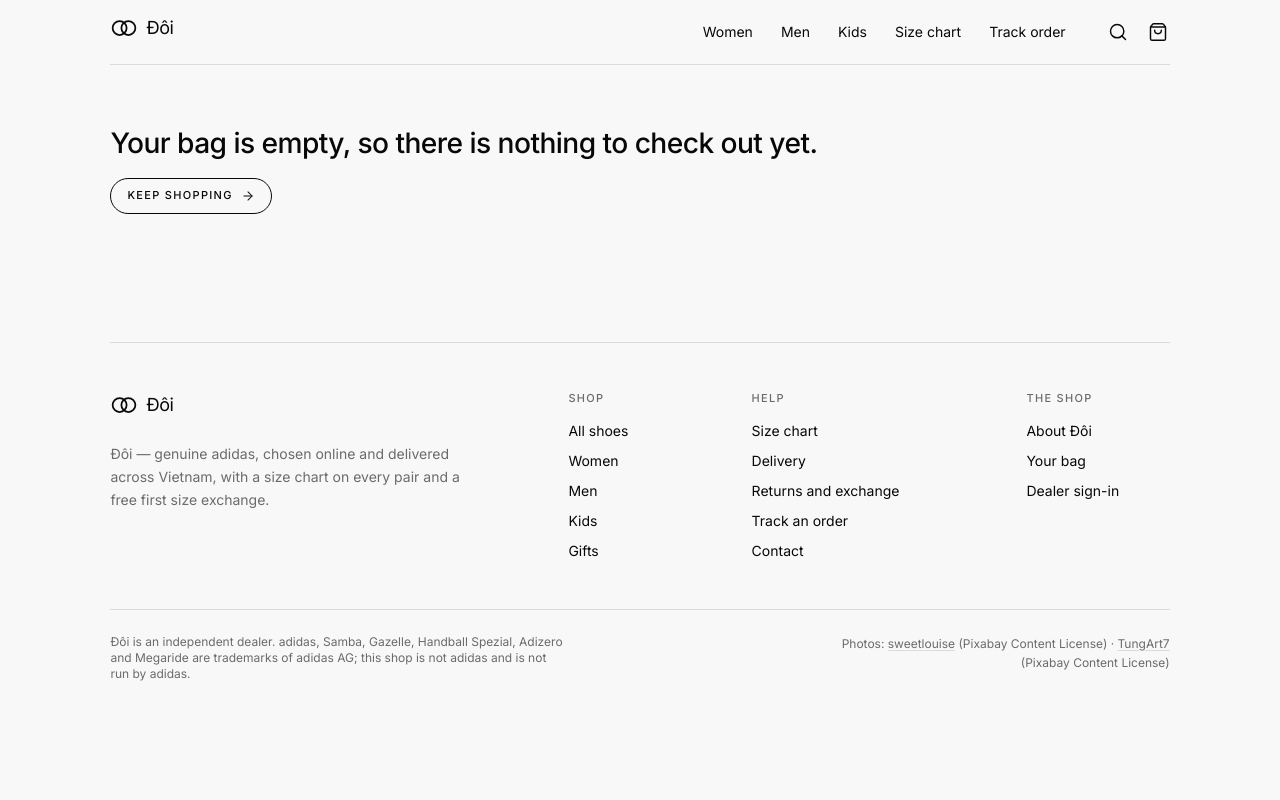
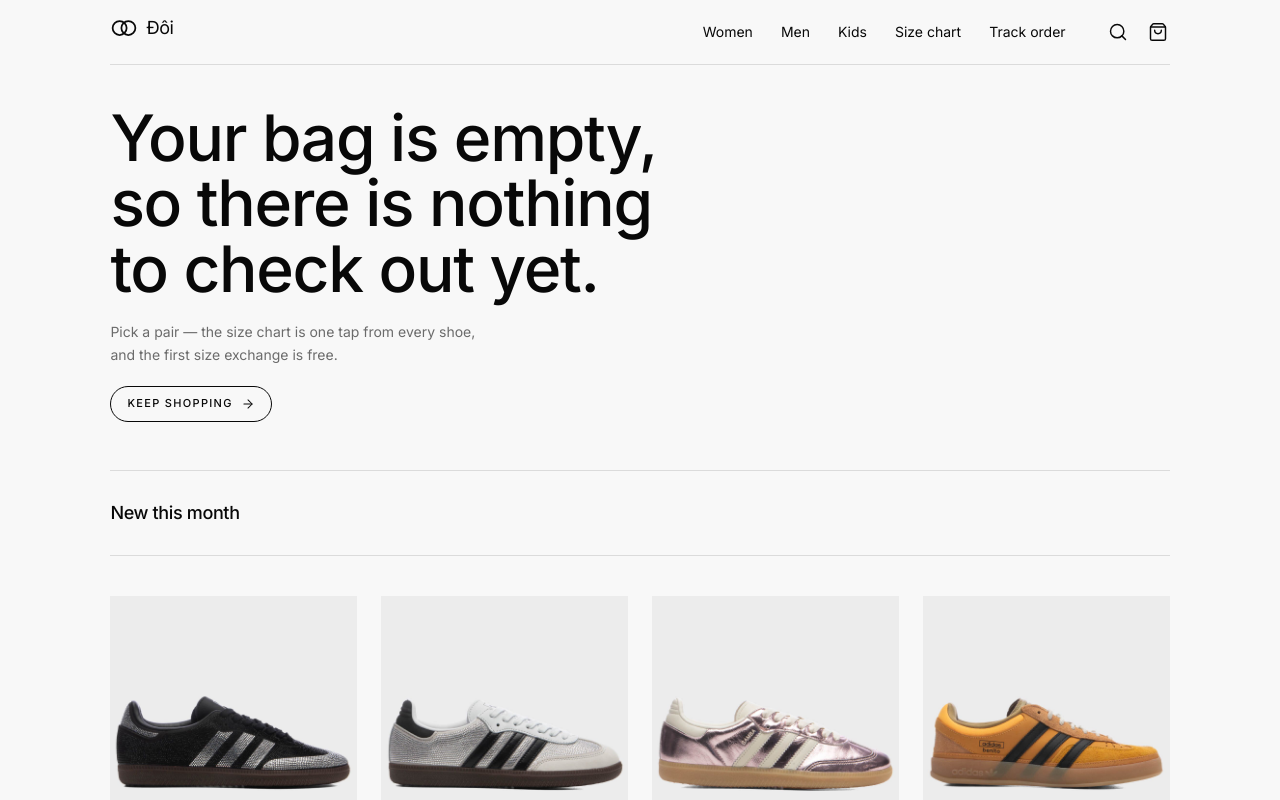
Before and after one commit to ThanhNV121097/project-007ec16a, a React (Vite) app in the folder code/frontend/: page /checkout in a window 1280 px wide. Shown: the top 800 px of the page. Built offline with nearby package versions, Linux system fonts and the light colour scheme.

Commit message:
design: bag and checkout share the empty-bag page

```diff
--- a/code/frontend/src/pages/Checkout.tsx
+++ b/code/frontend/src/pages/Checkout.tsx
@@ -9,7 +9,7 @@ import { formatPrice } from "../lib/format";
 import { placeOrder } from "../lib/mock/orders";
 import { digitsOf, fill, type DeliveryOption, type PaymentMethod, type Product, type ShopTerms } from "../lib/shop";
 import Icon, { type IconName } from "../components/Icon";
-import OutlinePill from "../components/OutlinePill";
+import EmptyBag from "../components/EmptyBag";
 import ProductImage from "../components/ProductImage";
 import Rule from "../components/Rule";
 
@@ -67,14 +67,7 @@ export default function Checkout() {
   const method = payments.find((m) => m.id === payment);
   const set = (k: keyof typeof form) => (v: string) => setForm((f) => ({ ...f, [k]: v }));
 
-  if (lines.length === 0) {
-    return (
-      <section className="flex flex-col items-start gap-5 py-16">
-        <T k="pages.checkout.empty" as="h1" className="text-[length:var(--size-h2)] text-ink" />
-        <OutlinePill to="/shop"><T k="pages.cart.keep" /></OutlinePill>
-      </section>
-    );
-  }
+  if (lines.length === 0) return <EmptyBag heading="pages.checkout.empty" />;
 
   const place = (e: FormEvent) => {
     e.preventDefault();
```
